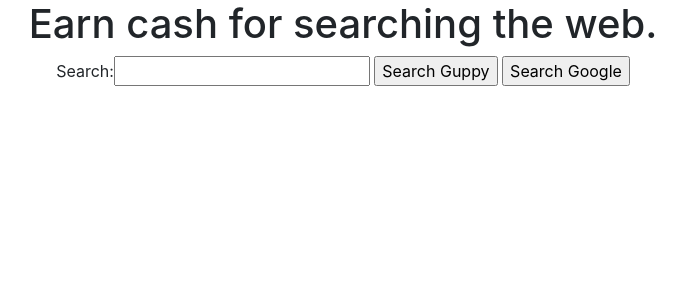
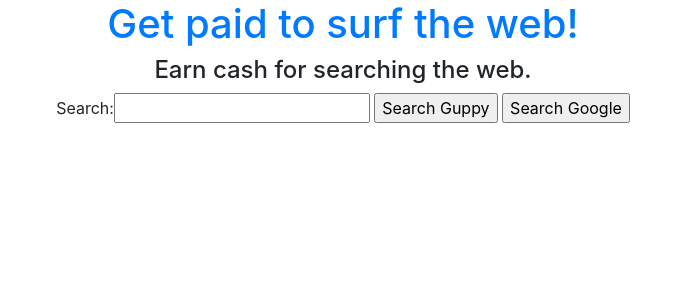
Before and after one commit to guppyco/fishbowl, a Django app: page / in a window 1280 px wide. Shown: the part 56-356 px from the top of the page, without its empty margins (297-982 px from the left). Run offline with Django 3.2, Linux system fonts and the light colour scheme; some libraries are stand-ins or nearby versions.

Commit message:
Add signup link to homepage

```diff
--- a/search/templates/search/home.html
+++ b/search/templates/search/home.html
@@ -2,7 +2,10 @@
 
 {% block "content" %}
 <div class="col-md-8 offset-md-2 text-center">
-  <h1>Earn cash for searching the web.</h1>
+  {% if not user.is_authenticated %}
+  <a href="{% url 'signup' %}"><h1>Get paid to surf the web!</h1></a>
+  {% endif %}
+  <h4>Earn cash for searching the web.</h4>
   <form method="POST">
     {% csrf_token %}
     {{ form }}
```
